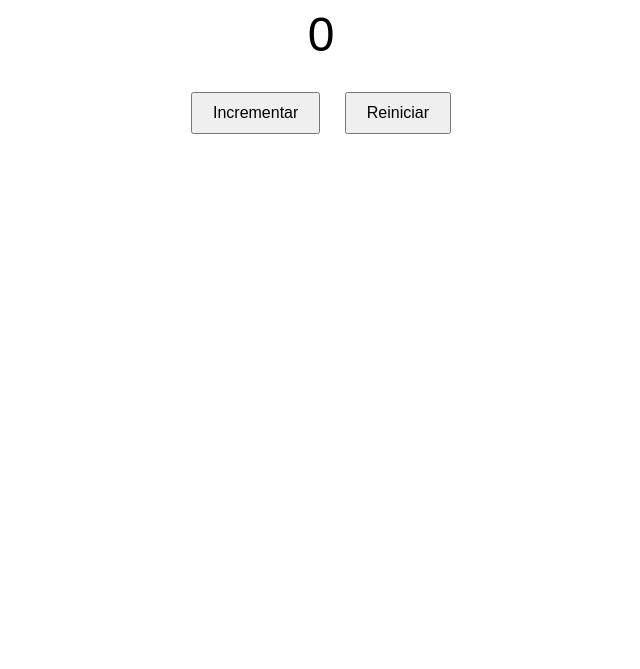
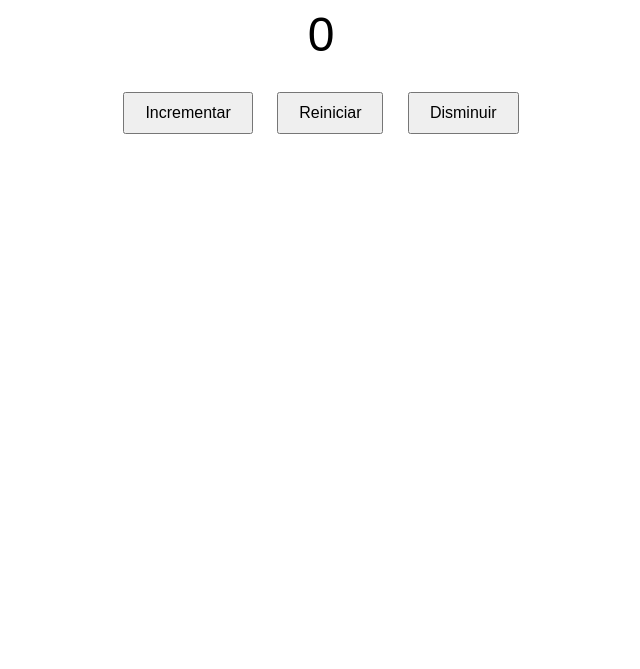
Before and after one commit to ADZUMBA/EvaluacionADSI, a plain HTML site: page index.html in a window 1280 px wide. Shown: the part 131-800 px from the top of the page, without its empty margins (319-959 px from the left). Drawn offline with Linux system fonts and the light colour scheme.

Commit message:
añadir funcion

```diff
--- a/index.html
+++ b/index.html
@@ -29,6 +29,7 @@
     <div id="contador">0</div>
     <button onclick="incrementar()">Incrementar</button>
     <button onclick="reiniciar()">Reiniciar</button>
+    <button onclick="disminuir()">Disminuir</button>
 
     <script>
       let cuenta = 0;
@@ -39,6 +40,10 @@
         contador.textContent = cuenta;
       }
 
+      function disminuir() {
+        cuenta--;
+        contador.textContent = cuenta;
+      }
       function reiniciar() {
         cuenta = 0;
         contador.textContent = cuenta;
```
